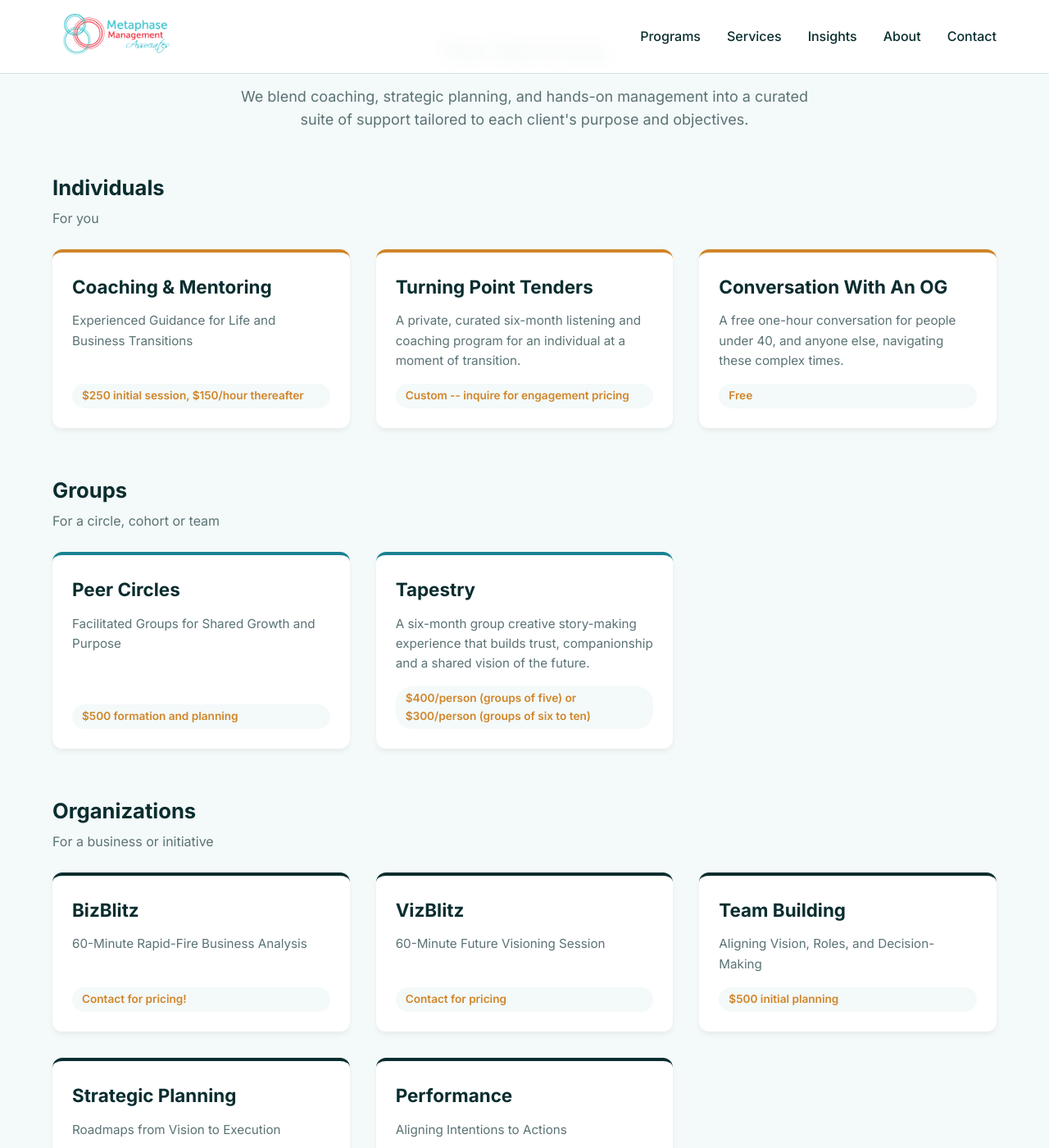
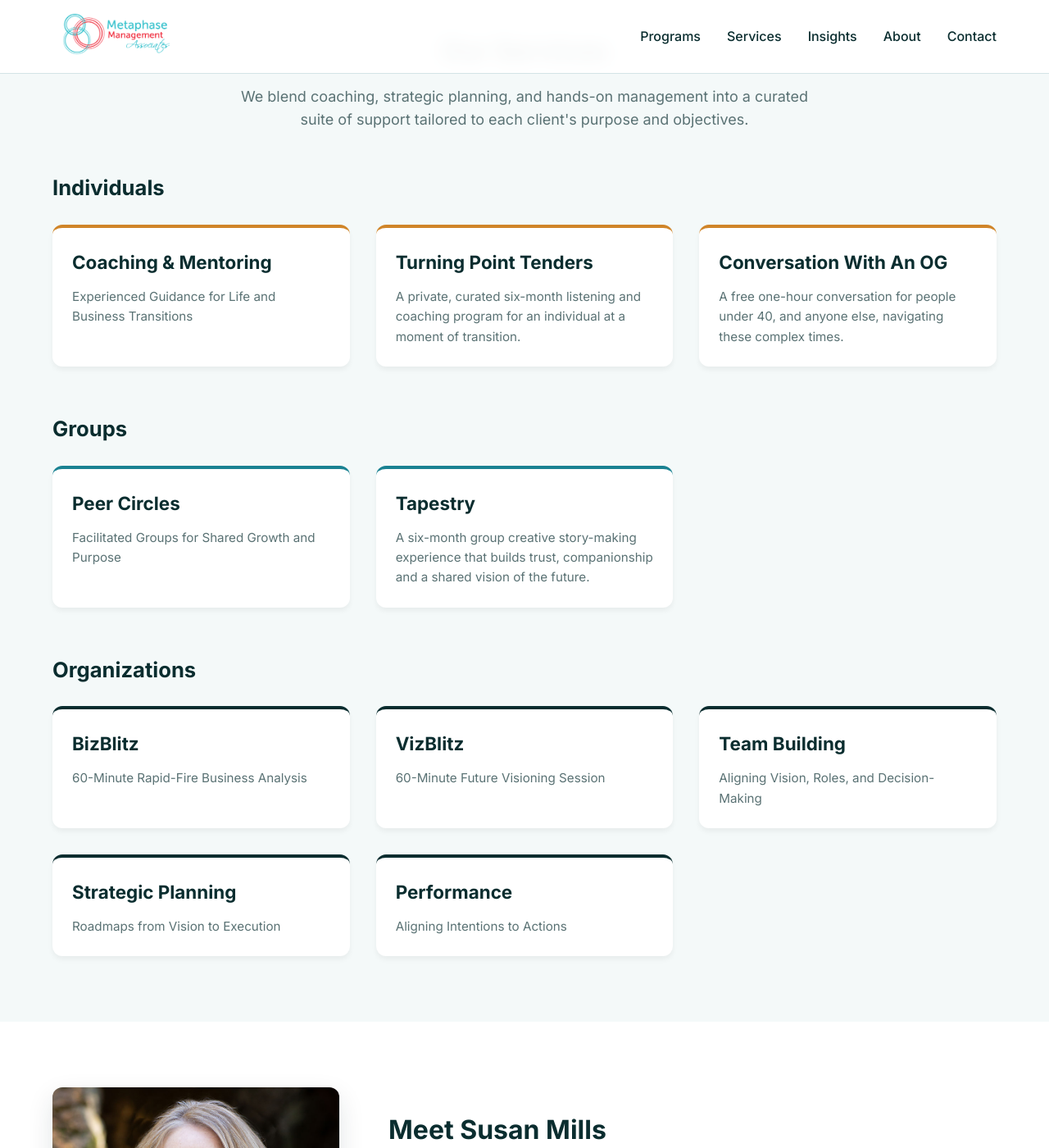
Before and after one commit to RPPLee/susan-website, a Jekyll site: the page built from index.html, in a window 1280 px wide and 1400 px high, scrolled down 1634 px. Shown: the whole window at 82% size. Built offline with Jekyll 4.4.1, drawn with Linux system fonts in a browser that asks for light colours; some of the changed text lies outside the part shown.

Commit message:
Make each service card one link, without group notes or prices
At Lee's request, the notes under Individuals, Groups and Organizations
are gone, and the prices leave the homepage cards. They stay on each
service page. The whole card now opens its service page, with a hover
colour and a visible keyboard focus ring.

Co-Authored-By: Claude Opus 5 (1M context) <noreply@anthropic.com>

```diff
--- a/_data/service_groups.yml
+++ b/_data/service_groups.yml
@@ -2,10 +2,7 @@
 # Stays with Lee; the editor offers the ids as a choice (.pages.yml).
 - id: individuals
   title: Individuals
-  note: For you
 - id: groups
   title: Groups
-  note: For a circle, cohort or team
 - id: organizations
   title: Organizations
-  note: For a business or initiative
--- a/assets/css/style.css
+++ b/assets/css/style.css
@@ -306,11 +306,6 @@ section {
 .service-group-title {
   font-size: 1.6rem;
   color: var(--text-color);
-  margin-bottom: 4px;
-}
-
-.service-group-note {
-  color: var(--text-light);
   margin-bottom: 24px;
 }
 
@@ -326,29 +321,31 @@ section {
   margin-bottom: 12px;
 }
 
-.service-card-content h4 a {
+/* The whole card is the link (Lee, 2026-09-16). */
+a.service-card {
   color: var(--text-color);
+  text-decoration: none;
 }
 
-.service-card-content h4 a:hover {
+a.service-card:hover h4,
+a.service-card:focus-visible h4 {
   color: var(--primary-color);
 }
+
+a.service-card:focus-visible {
+  outline: 3px solid var(--accent-color);
+  outline-offset: 3px;
+}
+
+.service-card-content h4 {
+  transition: color 0.2s ease;
+}
+
 
 .service-card-content p {
   color: var(--text-light);
   font-size: 0.95rem;
-  margin-bottom: 16px;
   flex: 1;
-}
-
-.service-price {
-  display: inline-block;
-  padding: 4px 12px;
-  background: var(--bg-secondary);
-  color: var(--accent-color);
-  font-size: 0.85rem;
-  font-weight: 600;
-  border-radius: 20px;
 }
 
 /* ===== About Preview Section ===== */
--- a/index.html
+++ b/index.html
@@ -79,16 +79,14 @@ title: Home
 {% if in_group.size > 0 %}
     <section class="service-group" id="{{ group.id }}">
       <h3 class="service-group-title">{{ group.title }}</h3>
-      <p class="service-group-note">{{ group.note }}</p>
       <div class="services-grid">
 {% for service in in_group %}
-        <article class="service-card service-card-{{ service.group }}">
+        <a href="{{ service.url | relative_url }}" class="service-card service-card-{{ service.group }}">
           <div class="service-card-content">
-            <h4><a href="{{ service.url | relative_url }}">{{ service.title | escape }}</a></h4>
+            <h4>{{ service.title | escape }}</h4>
             <p>{{ service.summary | default: service.tagline }}</p>
-            <span class="service-price">{{ service.price }}</span>
           </div>
-        </article>
+        </a>
 {% endfor %}
       </div>
     </section>
```
Also changed, not shown: test/site.test.mjs (+5 -2 lines).
